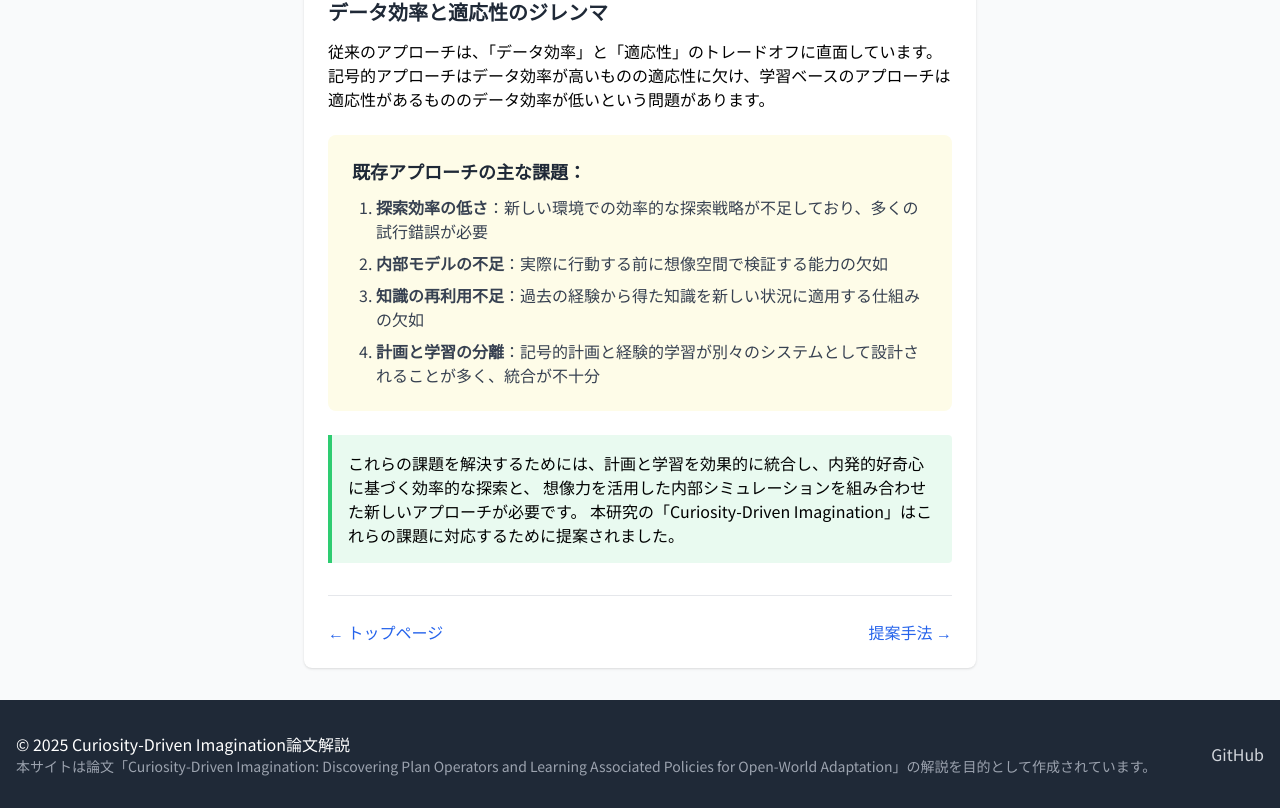
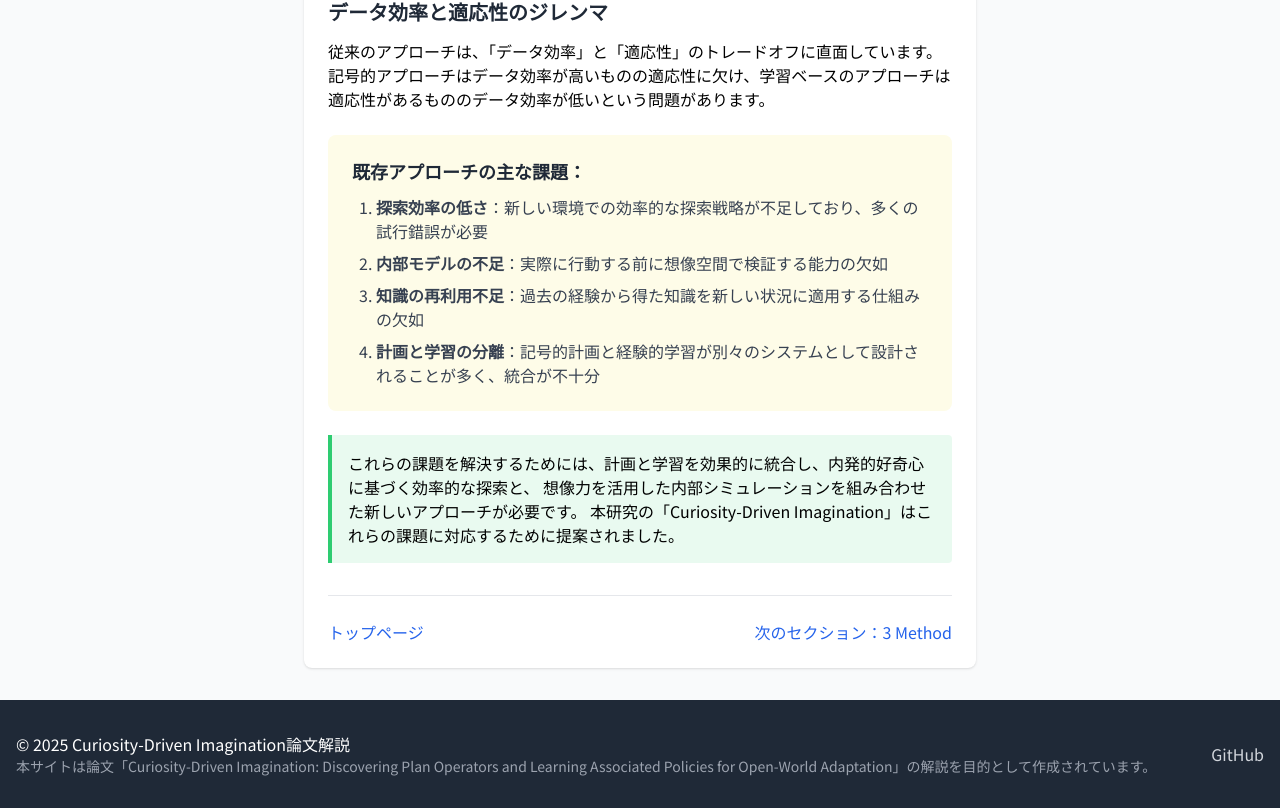
Before and after one commit to KyosukeIchikawa/ai_agent_articles, a Next.js app: page /background in a window 1280 px wide. Shown: the part 1703-2511 px from the top of the page. Built offline with nearby package versions, Linux system fonts and the light colour scheme.

Commit message:
Fix links

```diff
--- a/src/pages/background/index.js
+++ b/src/pages/background/index.js
@@ -131,12 +131,12 @@ export default function Background() {
         <div className="flex justify-between mt-10 pt-6 border-t border-gray-200 dark:border-gray-700">
           <div>
             <Link href="/ai_visual_arxiv/" className="text-blue-600 dark:text-blue-400 hover:underline">
-              ← トップページ
+              トップページ
             </Link>
           </div>
           <div>
             <Link href="/ai_visual_arxiv/method/" className="text-blue-600 dark:text-blue-400 hover:underline">
-              提案手法 →
+              次のセクション：3 Method
             </Link>
           </div>
         </div>
```
